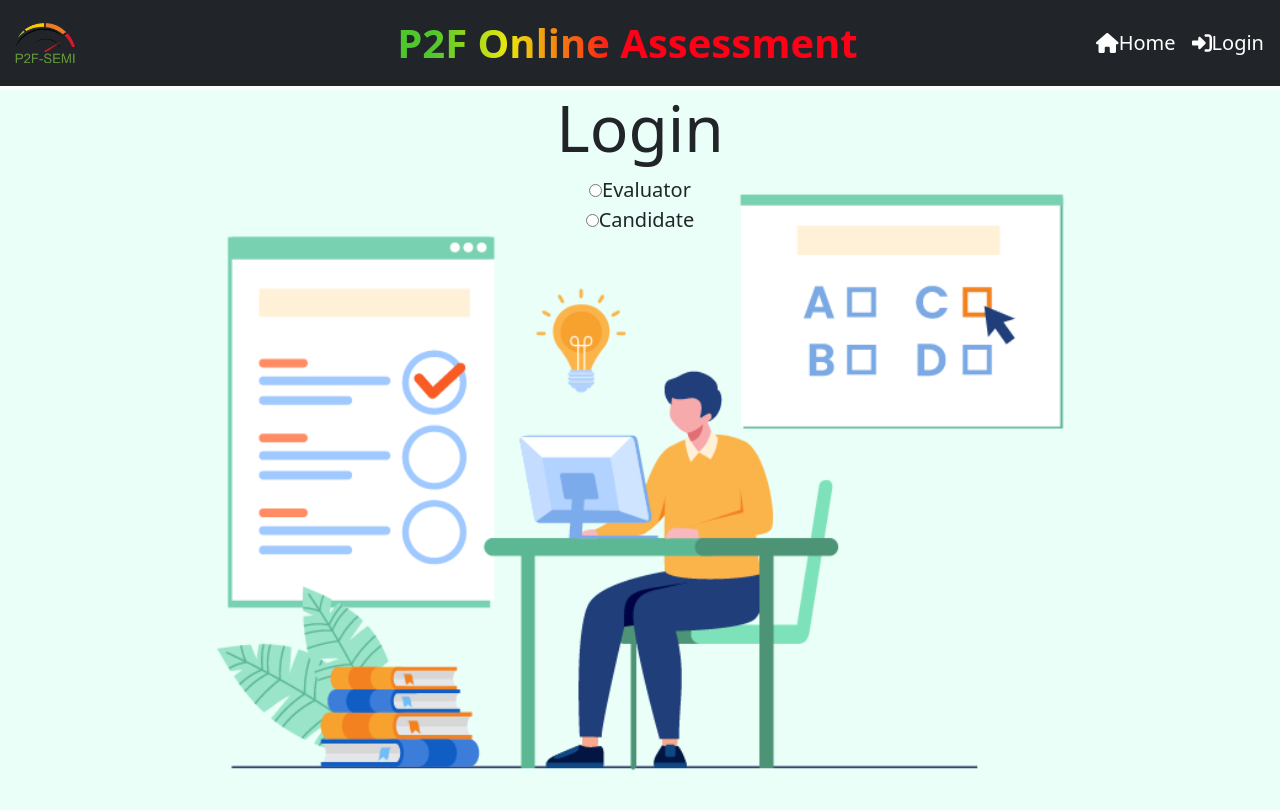
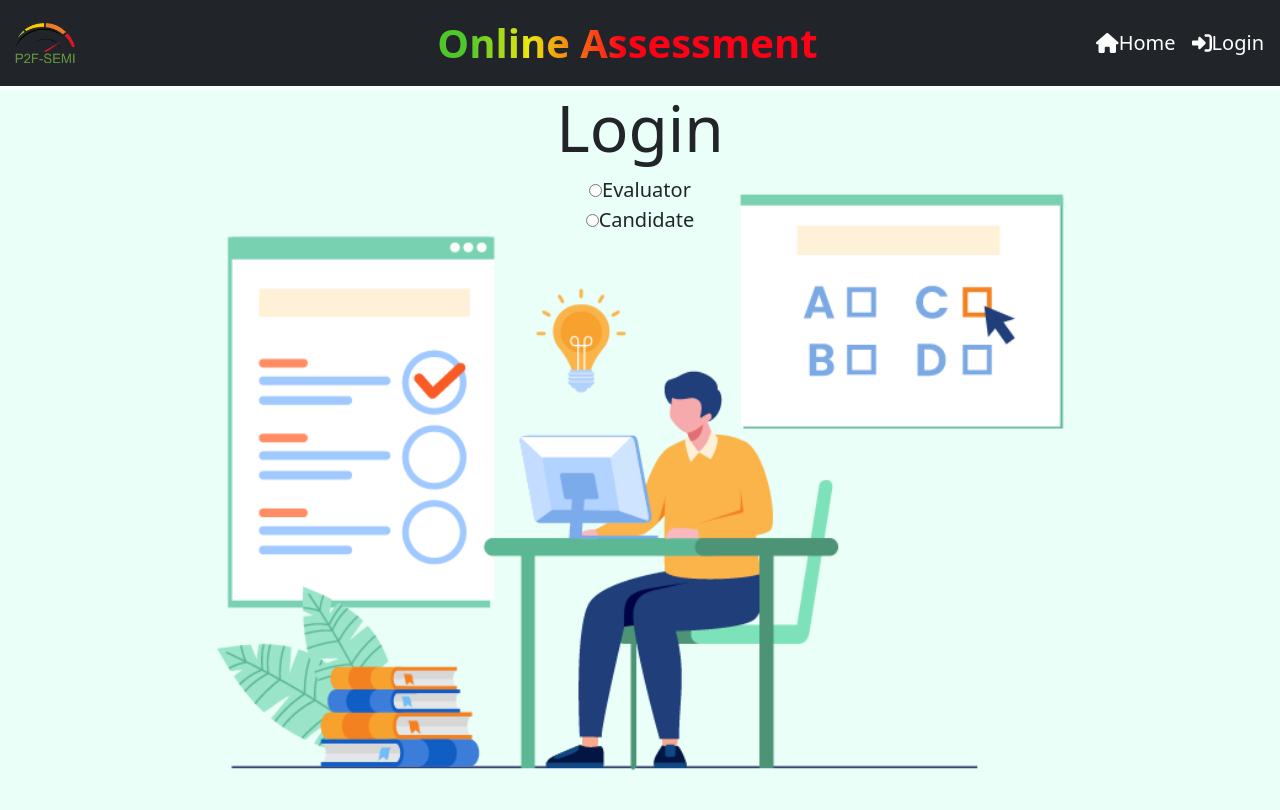
Before and after one commit to Vani-Adimulam/tesversion_2, a React (Create React App) app in the folder Client/: page /login in a window 1280 px wide. Shown: the top 810 px of the page. Built offline with nearby package versions, Linux system fonts and the light colour scheme; the HTML template or start-up script is replaced by a standard one.

Commit message:
Removed P2F online assessment

```diff
--- a/Client/src/Nav.jsx
+++ b/Client/src/Nav.jsx
@@ -43,7 +43,7 @@ const Nav = () => {
         }}
         className="navbar-brand"
       >
-        P2F Online Assessment
+        Online Assessment
       </span>
       <div className="d-flex">
         {showHomeLink && (
```
